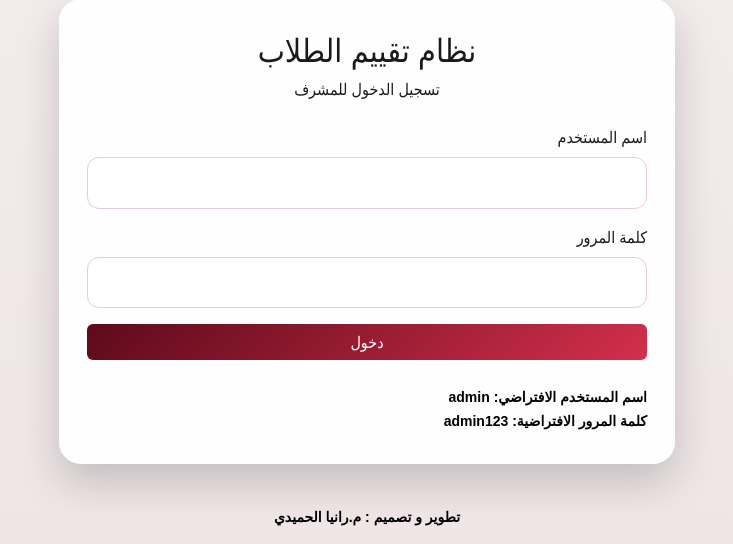
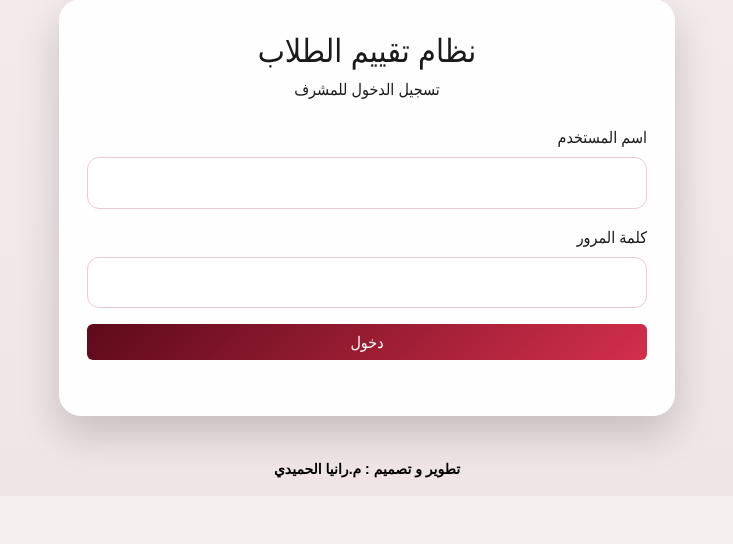
Before and after one commit to rania-alhomidi/promamal, a Flask app: page /login in a window 1280 px wide. Shown: the part 469-1013 px from the top of the page, without its empty margins (273-1006 px from the left). After the commit the page ends 947 px from the top, so only its background shows below. Run offline with Flask 3, Linux system fonts and the light colour scheme; some libraries are stand-ins or nearby versions.

Commit message:
تعديل على صفحه تسجيل الدخول

```diff
--- a/templates/login.html
+++ b/templates/login.html
@@ -38,8 +38,8 @@
       </form>
 
       <div class="login-note mt-4">
-        <small>اسم المستخدم الافتراضي: admin</small><br>
-        <small>كلمة المرور الافتراضية: admin123</small>
+        <!-- <small>اسم المستخدم الافتراضي: admin</small><br>
+        <small>كلمة المرور الافتراضية: admin123</small> -->
       </div>
     </div>
   </div>
```
Also changed, not shown: database.db, static/uploads/3c1545e42a9147ee89a6949341fc94ba_1739019216523.jpg (added), static/uploads/9059737caeba427dbc36f12d74ce8d06_1739019216523.jpg (added).
